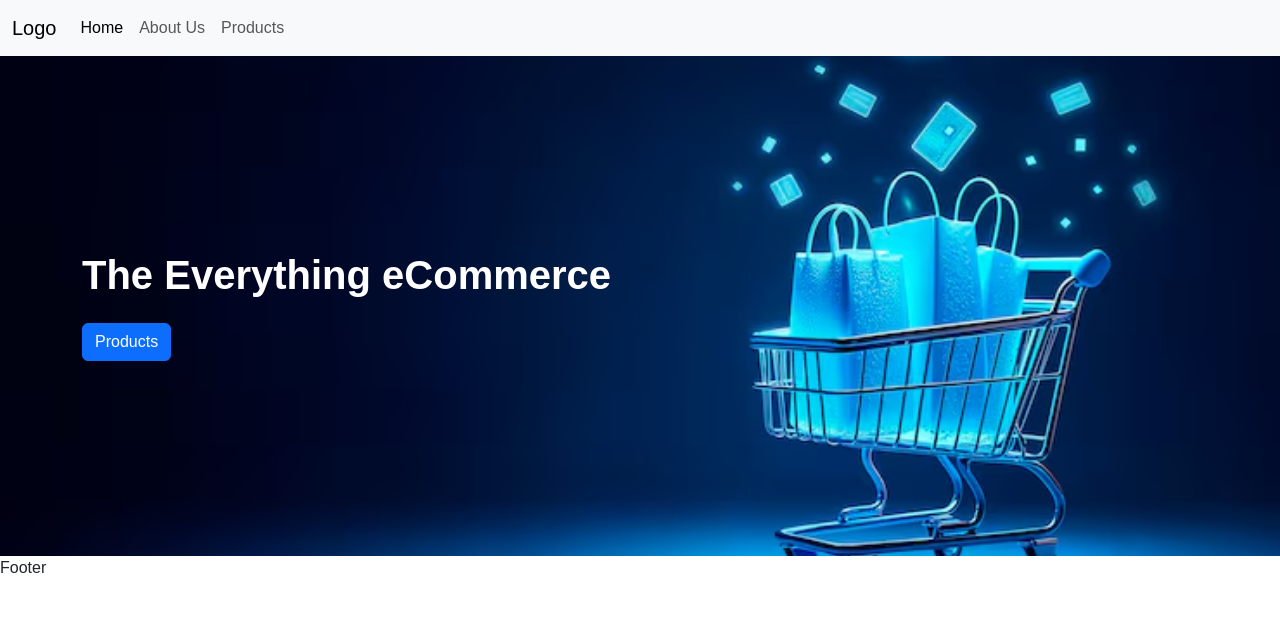
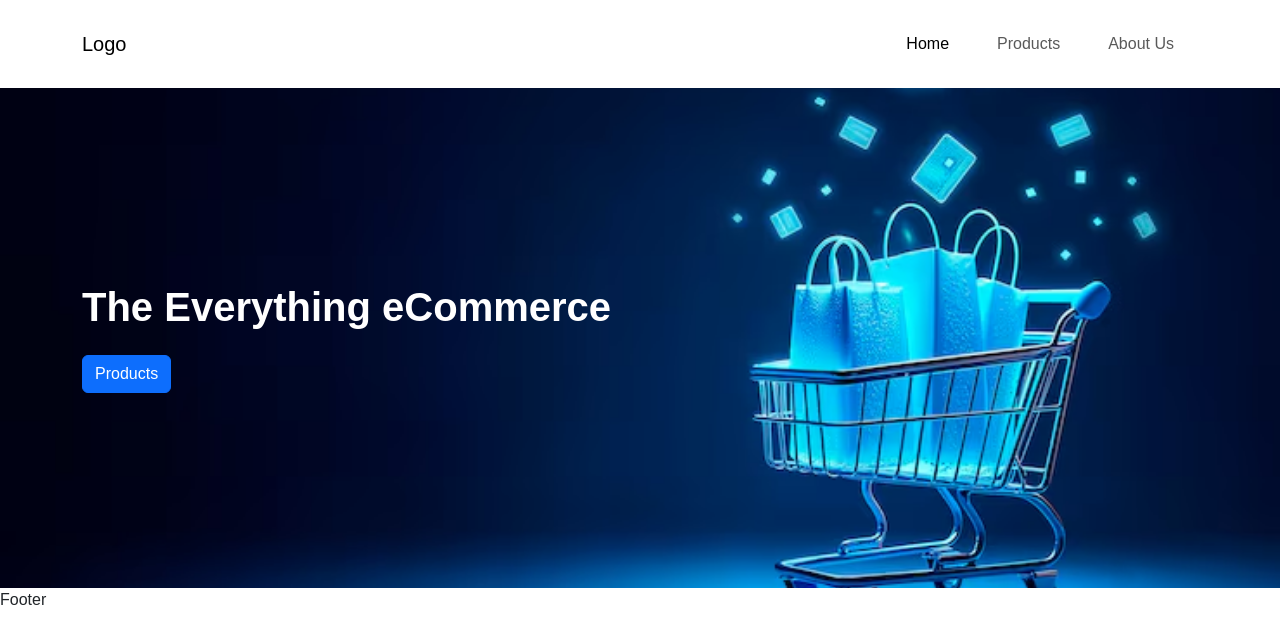
Before and after one commit to Carlo-Falanga/react-router, a React (Vite) app: page / in a window 1280 px wide. Shown: the top 644 px of the page. Built offline with nearby package versions, Linux system fonts and the light colour scheme.

Commit message:
fix cards layout

```diff
--- a/src/components/AppHeader.jsx
+++ b/src/components/AppHeader.jsx
@@ -1,13 +1,13 @@
-import { NavLink } from "react-router-dom";
+import { Link, NavLink } from "react-router-dom";
 
 export default function AppHeader() {
   return (
     <header>
-      <nav className="navbar navbar-expand-lg bg-body-tertiary">
-        <div className="container-fluid">
-          <NavLink className="navbar-brand" to="/">
+      <nav className="navbar py-4 navbar-expand-lg">
+        <div className="container">
+          <Link className="navbar-brand" to="/">
             Logo
-          </NavLink>
+          </Link>
           <button
             className="navbar-toggler"
             type="button"
@@ -20,20 +20,20 @@ export default function AppHeader() {
             <span className="navbar-toggler-icon"></span>
           </button>
           <div className="collapse navbar-collapse" id="navbarSupportedContent">
-            <ul className="navbar-nav me-auto mb-2 mb-lg-0">
+            <ul className="navbar-nav ms-auto mb-2 mb-lg-0">
               <li className="nav-item">
-                <NavLink className="nav-link" to="/">
+                <NavLink className="nav-link px-4" to="/">
                   Home
                 </NavLink>
               </li>
               <li className="nav-item">
-                <NavLink className="nav-link" to="/aboutus">
-                  About Us
+                <NavLink className="nav-link px-4" to="/products">
+                  Products
                 </NavLink>
               </li>
-               <li className="nav-item">
-                <NavLink className="nav-link" to="/products">
-                  Products
+              <li className="nav-item">
+                <NavLink className="nav-link px-4" to="/aboutus">
+                  About Us
                 </NavLink>
               </li>
             </ul>
--- a/src/index.css
+++ b/src/index.css
@@ -23,14 +23,14 @@ Posted by Jobincs, modified by community. See post 'Timeline' for change history
 Retrieved 2026-03-20, License - CC BY-SA 4.0
 */
   display: -webkit-box;
-  -webkit-line-clamp: 4;
+  -webkit-line-clamp: 3;
   -webkit-box-orient: vertical;
   overflow: hidden;
 }
 
 .card_item_title {
   display: -webkit-box;
-  -webkit-line-clamp: 4;
+  -webkit-line-clamp: 2;
   -webkit-box-orient: vertical;
   overflow: hidden;
 }
--- a/src/pages/Products.jsx
+++ b/src/pages/Products.jsx
@@ -17,21 +17,20 @@ export default function Products() {
   return (
     <main>
       <section>
-        <div className="container">
-          <div className="row row-cols-1 row-cols-md-3 row-cols-lg-4 row-cols-xl-5">
+        <div className="container my-5">
+          <div className="row row-cols-1 row-cols-md-2 row-cols-lg-4">
               {products.map((product) => (
-            <div className="col g-4" key={product.id}>
+            <div className="col g-3" key={product.id}>
                 <div className="card h-100">
                   <img src={product.image} className="card-img-top p-4 object-fit-contain bg-light card_items_img" alt="Product image" />
-                  <div className="card-body d-flex flex-column justify-content-between">
-                    <h5 className="card-title pb-0 mb-0 card_item_title">{product.title}</h5>
-                    <p className="card-subtitle text-body-secondary pt-0 my-0">{product.category}</p>
-                    <p className="card-text card_items_description my-0">
+                  <div className="card-body d-flex flex-column justify-content-between gap-2">
+                    <h5 className="card-title card_item_title fw-semibold">{product.title}</h5>
+                    <p className="card-subtitle text-body-secondary">{product.category}</p>
+                    <p className="card-text card_items_description">
                      {product.description}
                     </p>
-                    <p className="my-0">Rating: {product.rating.rate} Stars </p>
-                    <p>Reviews: {product.rating.count}</p>
-                    <p className="fs-3">{product.price} $</p>
+                    <p className="">{product.rating.rate} ⭐ - {product.rating.count} reviews</p>
+                    <p className="fs-3 fw-bold mb-0">{product.price} $</p>
                   </div>
                 </div>
             </div>
```
